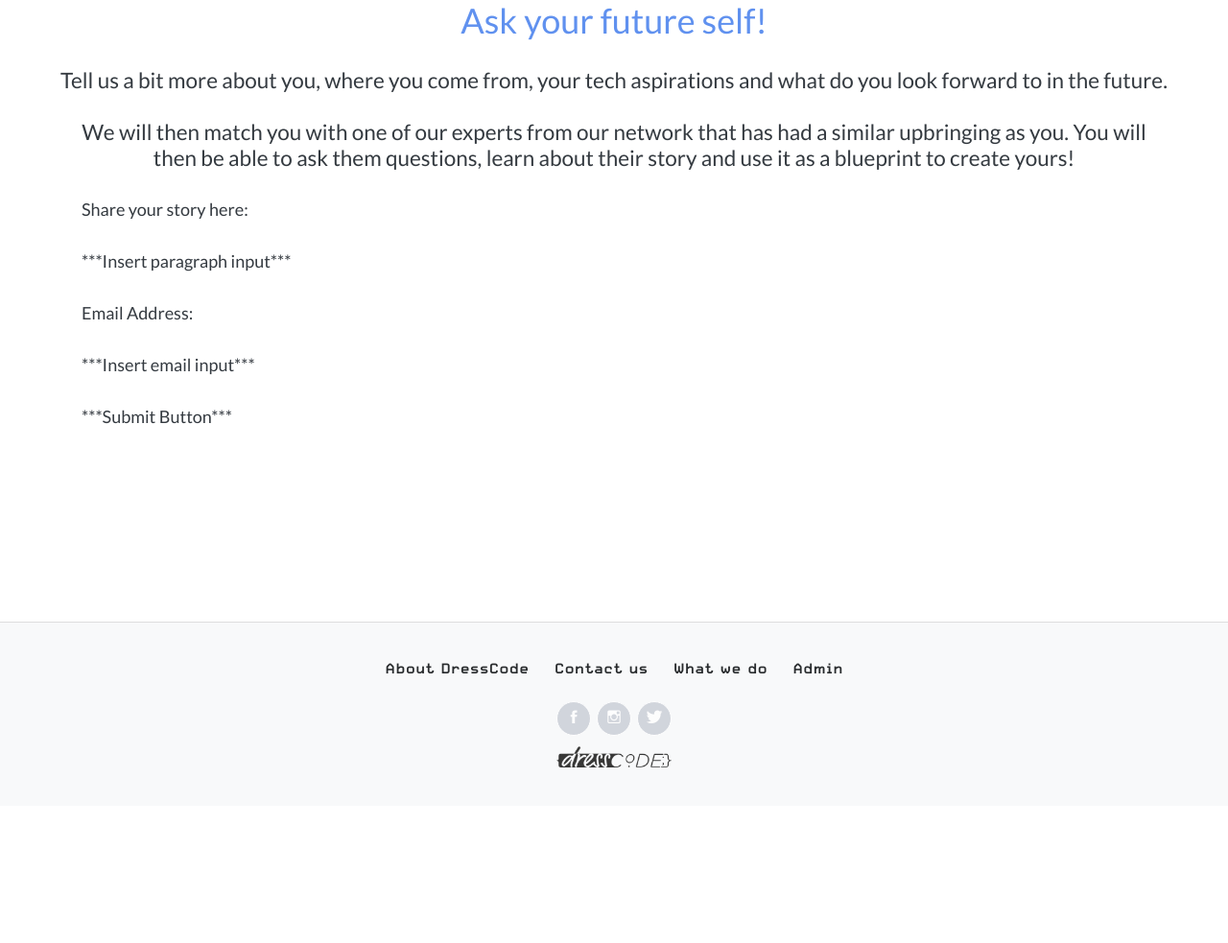
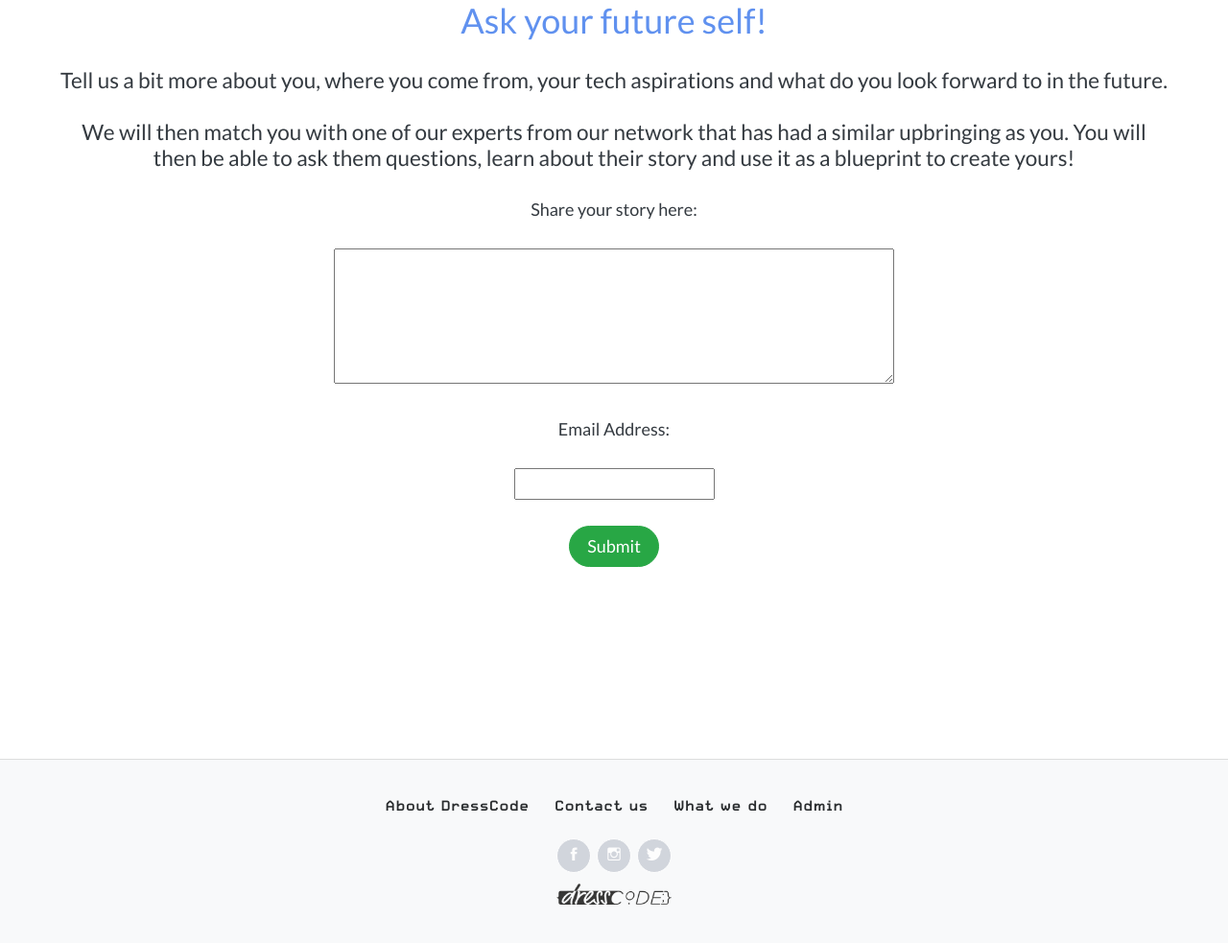
Before and after one commit to Glasgow19/team-8, a Django app: template templates/future_self.html in a window 1280 px wide. Shown: the part 149-1132 px from the top of the page at 96% size. Before the commit the page ends 949 px from the top, so only its background shows below. Run offline with Django 3.2, Linux system fonts and the light colour scheme; the template is opened without the code that fills it, so the values that code supplies are empty; some libraries are stand-ins or nearby versions; some web fonts are replaced.

Commit message:
added all form inputs on future self template

```diff
--- a/templates/future_self.html
+++ b/templates/future_self.html
@@ -10,11 +10,12 @@
         <h2 class="text-info">Ask your future self!</h2>
         <h5 class="text-dark mt-4">Tell us a bit more about you, where you come from, your tech aspirations and what do you look forward to in the future.</h5>
         <h5 class="text-dark mt-4 container">We will then match you with one of our experts from our network that has had a similar upbringing as you. You will then be able to ask them questions, learn about their story and use it as a blueprint to create yours!</h5>
-        <p class="text-left text-dark mt-4 container">Share your story here:</p>
-        <p class="text-left text-dark mt-4 container">***Insert paragraph input***</p>
-        <p class="text-left text-dark mt-4 container">Email Address:</p>
-        <p class="text-left text-dark mt-4 container">***Insert email input***</p>
-        <p class="text-left text-dark mt-4 container">***Submit Button***</p>
+        <p class="text-dark mt-4 container">Share your story here:</p>
+        <p class="text-dark mt-4 container"><textarea name="aboutperson" cols="60" rows="5"></textarea></p>
+        <p class="text-dark mt-4 container">Email Address:</p>
+        <p class="text-dark mt-4 container"><input type="email" name="emailaddress"></p>
+        <p class="text-dark mt-4 container"><button type="button" class="btn btn-success">Submit</button></p>
+
 
     </div>
 
```
